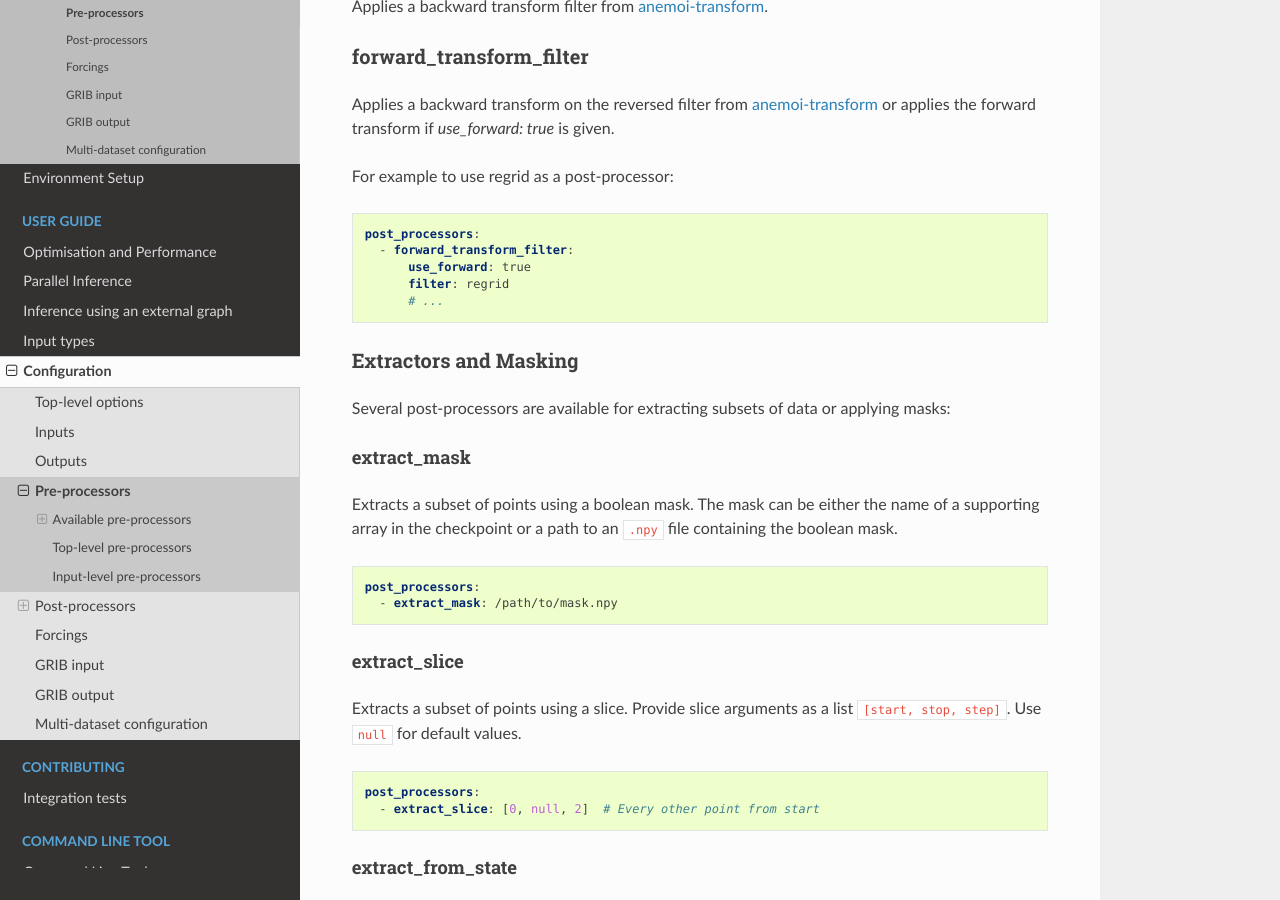
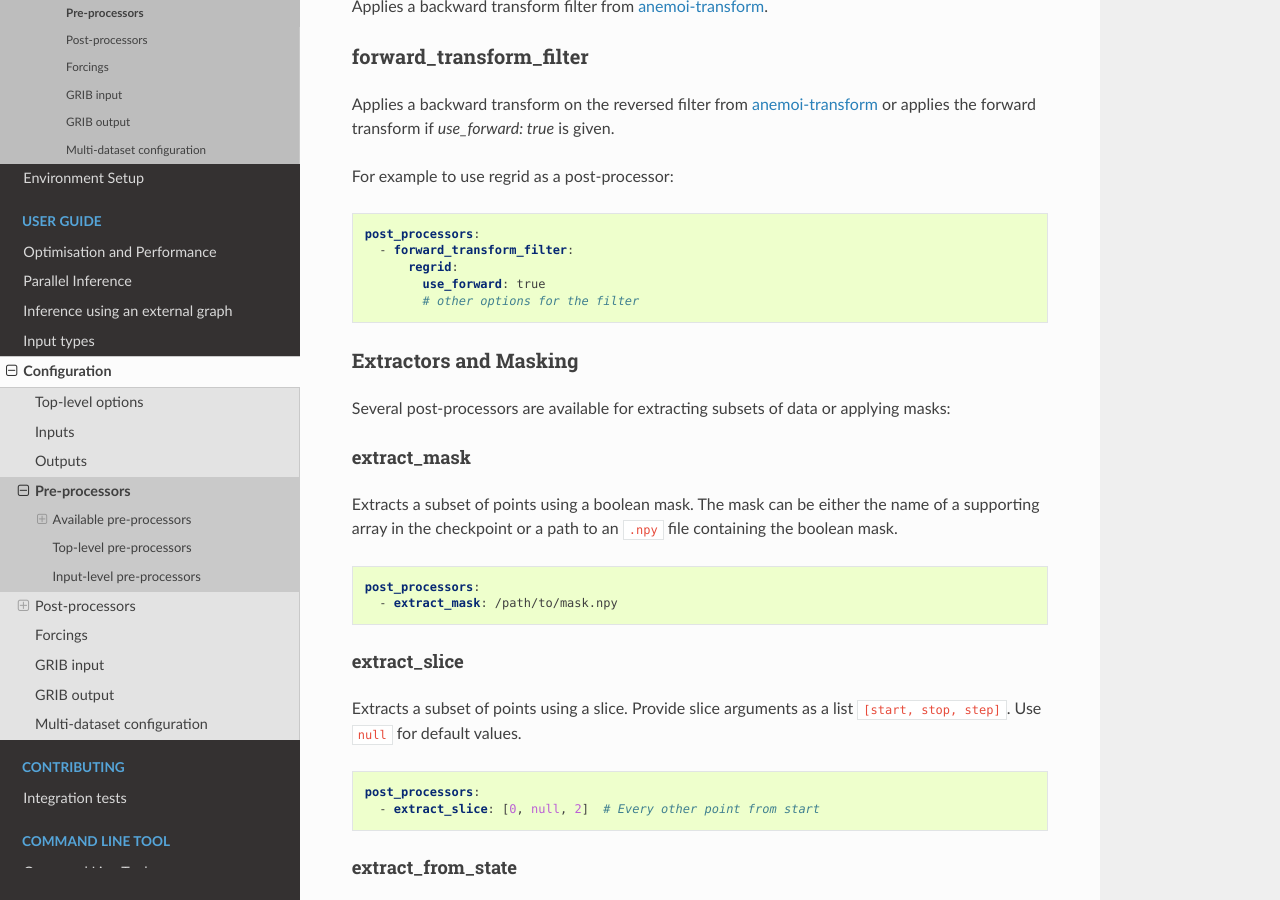
Before and after one commit to ecmwf/anemoi-inference, a Sphinx documentation site: the page built from docs/inference/configs/processors.rst, in a window 1280 px wide and 900 px high, scrolled down 2208 px. Built offline with Sphinx 7.4.7 and the Read the Docs theme 3.1.0, drawn with Linux system fonts in a browser that asks for light colours; pages that are not in the unit, such as notebooks, are missing from menus; the version number could not be read and is left out.

Commit message:
use up-to-date config style for transform_filters
Co-authored-by: Gert Mertes <13658335+gmertes@users.noreply.github.com>

```diff
--- a/docs/inference/configs/processors.rst
+++ b/docs/inference/configs/processors.rst
@@ -135,9 +135,9 @@ For example to use regrid as a post-processor:
 
    post_processors:
      - forward_transform_filter:
-         use_forward: true
-         filter: regrid
-         # ...
+         regrid:
+           use_forward: true
+           # other options for the filter
 
 Extractors and Masking
 ======================
```
